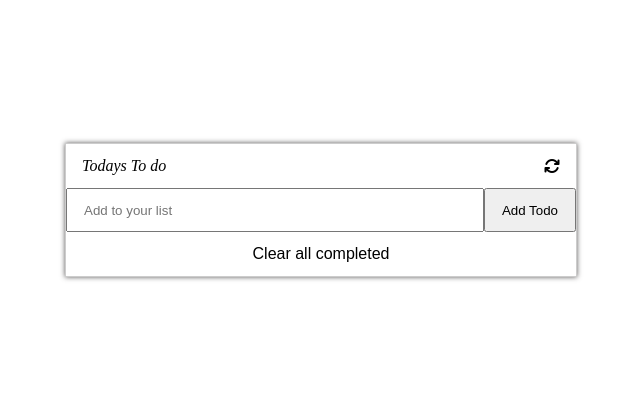
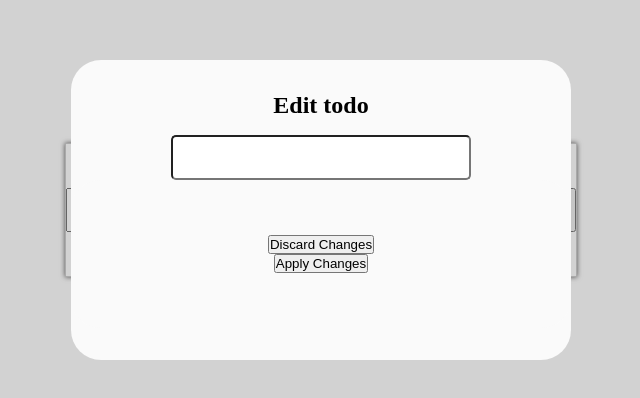
Before and after one commit to martinkarugaba/todoList_with_webpack, a website built with webpack: page src/index.html in a window 1280 px wide. Shown: the part 190-588 px from the top of the page, without its empty margins (319-959 px from the left). Built offline with nearby package versions, Linux system fonts and the light colour scheme.

Commit message:
add remove and edit structure

```diff
--- a/src/add-remove.js
+++ b/src/add-remove.js
@@ -1,18 +1,18 @@
 const todoList = document.querySelector('.todoList__wrapper');
 const input = document.querySelector('.input');
-const todoArr = [];
+let todoArr = [];
 
 export const addTodo = () => {
   const todo = {
-    index: 0,
+    index: todoArr.length + 1,
     description: input.value,
     completed: false,
   };
   console.log(todo);
   todoArr.push(todo);
-  console.log(todoArr);
 };
 
+// display todo
 export const displayTodo = () => {
   const todoData = todoArr.map((item) => {
     const { index, description } = item;
@@ -25,8 +25,31 @@ export const displayTodo = () => {
           <div class="dot"></div>
           <div class="dot"></div>
         </div>
-      </div>
-    `;
+        <button class="remove" data-index=${index}>rmv</button>
+        </div>
+        `;
+      });
+      todoList.innerHTML = todoData.join(' ');
+      //<i class="fa-solid fa-trash-can remove" data-index=${index}></i>
+};
+
+// remove todo
+export const removeTodo = () => {
+  todoList.addEventListener('click', (e) => {
+    if (e.target.classList.contains('remove')) {
+      e.target.parentElement.remove();
+    }
+    const todoIndex = e.target.dataset.index;
+    console.log(todoIndex);
+    removeTodoFromArray(todoIndex);
   });
-  todoList.innerHTML = todoData.join(' ');
 };
+
+export const removeTodoFromArray = (value) => {
+  todoArr = todoArr.filter((item) => item.index !== value);
+};
+
+// edit todo
+export const editTodo = () => {
+  const editSection = document.querySelector('.edit-btn')
+}
--- a/src/index.css
+++ b/src/index.css
@@ -56,6 +56,10 @@ form .submit__button {
   padding: 0.8rem 1rem;
 }
 
+.remove{
+  cursor: pointer;
+}
+
 .todoList__wrapper {
   width: 100%;
 }
@@ -107,3 +111,49 @@ form .submit__button {
   outline: none;
   cursor: pointer;
 }
+
+.edit-section{
+  position: absolute;
+  top: 0;
+  left: 0;
+  height: 100vh;
+  width: 100vw;
+  background-color: rgba(33, 33, 33, 0.2);
+  display: grid;
+  place-items: center;
+}
+
+.edit-section div{
+  background-color: #fafafa;
+  display: flex;
+  flex-direction: column;
+  justify-content: center;
+  align-items: center;
+  border-radius: 30px;
+  overflow: hidden;
+  width: 500px;
+  height: 300px;
+  padding: 2rem;
+}
+
+.edit-section h3{
+  font-size: 1.5rem;
+}
+
+.edit__form{
+  background-color: #fafafa;
+  height: auto;
+  width: auto;
+}
+
+.edit__input{
+  width: 300px;
+  border-radius: 5px;
+  margin-top: 1rem;
+}
+
+.edit-section .btn__container{
+  display: flex;
+  justify-content: center;
+  align-items: center;
+}
--- a/src/index.html
+++ b/src/index.html
@@ -23,13 +23,34 @@
         <i class="fa-solid fa-arrows-rotate refresh-icon"></i>
       </header>
       <form class="form">
-        <input class="input" type="text" placeholder="Add to your list" />
+        <input
+          class="input"
+          type="text"
+          placeholder="Add to your list"
+        />
         <button class="submit__button" type="submit">Add Todo</button>
       </form>
-      <div class="todoList__wrapper">
-      </div>
+      <div class="todoList__wrapper"></div>
+
+      <!-- edit section -->
+      <section class="edit-section">
+        <div>
+          <h3>Edit todo</h3>
+          <form class="edit__form">
+            <input class="edit__input" type="text" />
+          </form>
+          <div class="btn__container">
+            <button>Discard Changes</button>
+            <button>Apply Changes</button>
+          </div>
+        </div>
+      </section>
+
       <button class="clear__btn">Clear all completed</button>
     </section>
-    <script src="https://kit.fontawesome.com/f6935772b1.js" crossorigin="anonymous"></script>
+    <script
+      src="https://kit.fontawesome.com/f6935772b1.js"
+      crossorigin="anonymous"
+    ></script>
   </body>
 </html>
--- a/src/index.js
+++ b/src/index.js
@@ -1,12 +1,13 @@
 import './index.css';
-import { addTodo, displayTodo } from './add-remove';
+import { addTodo, displayTodo, removeTodo } from './add-remove';
 
 const form = document.querySelector('.form');
-
 
 form.addEventListener('submit', (e) => {
   e.preventDefault();
   addTodo();
   displayTodo();
-  form.reset()
+  form.reset();
 });
+
+removeTodo();
```
